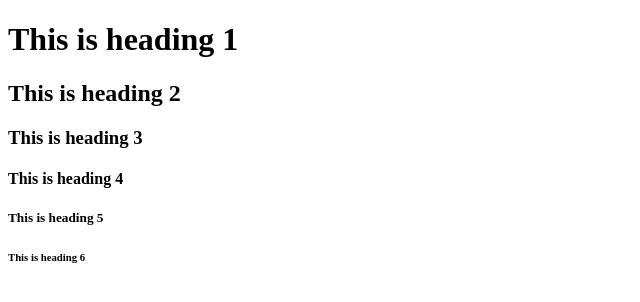
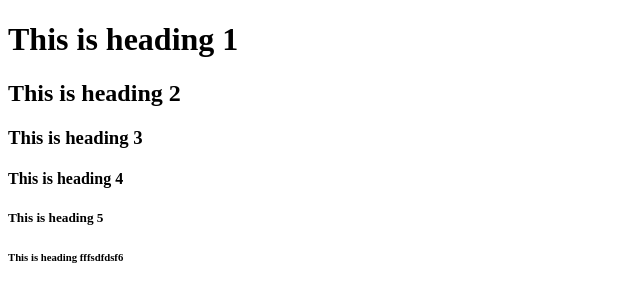
Before and after one commit to neomiistake/github_page, a plain HTML site: page index.html in a window 1280 px wide. Shown: the full height of the page, 0-640 px from the left. Drawn offline with Linux system fonts and the light colour scheme.

Commit message:
html change

```diff
--- a/index.html
+++ b/index.html
@@ -7,7 +7,7 @@
 <h3>This is heading 3</h3>
 <h4>This is heading 4</h4>
 <h5>This is heading 5</h5>
-<h6>This is heading 6</h6>
+<h6>This is heading fffsdfdsf6</h6>
 
 </body>
 </html>
```
